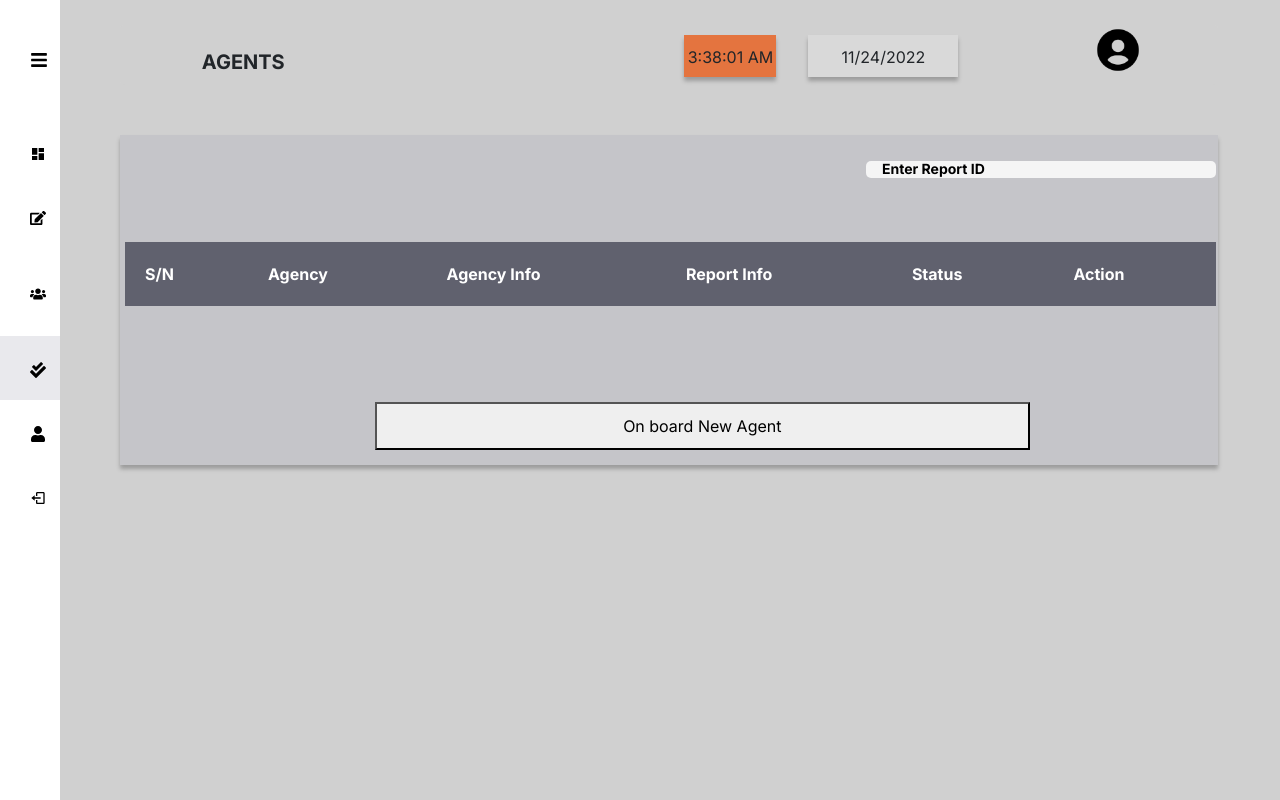
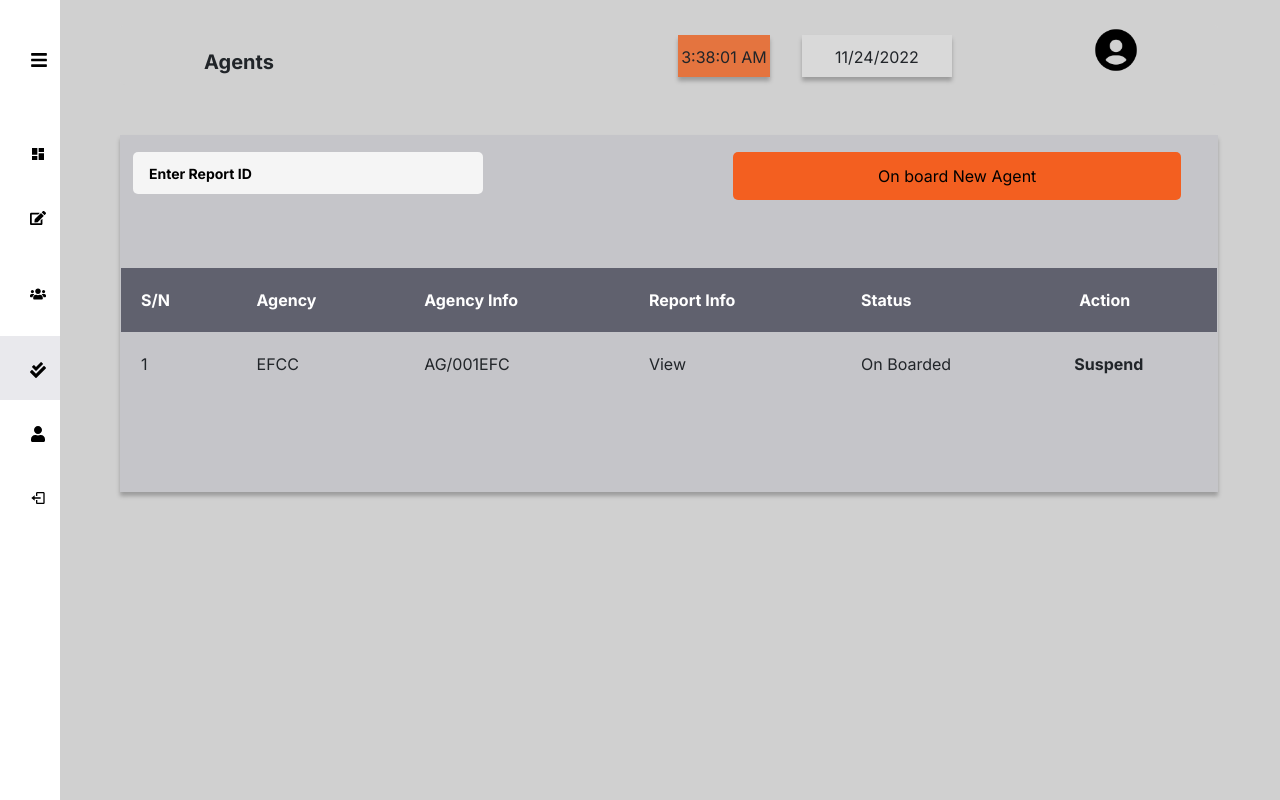
Before and after one commit to godswilludoh/SayIT-React, a React (Create React App) app: page /adminAgents in a window 1280 px wide. Built offline with nearby package versions, Linux system fonts and the light colour scheme.

Commit message:
small UI adjustments

```diff
--- a/src/pages/AdminDashboard/AdminAgents.js
+++ b/src/pages/AdminDashboard/AdminAgents.js
@@ -12,7 +12,7 @@ export const AdminAgents = () => {
 				<div className='topAdmin'>
 					<ul className='admin_Dash_Nav'>
 						<li>
-							<h3 id='dashBar'>AGENTS</h3>
+							<h3 id='dashBar'>Agents</h3>
 						</li>
 						{/* THE TIME AND DATE SECTION */}
 						<li>
@@ -42,12 +42,15 @@ export const AdminAgents = () => {
 
 					{/* <AdminReportTable /> */}
 					<div id="taable_sec">
-  			<div>
+  			<div className='agent-intro'>
     			<h4 className="tableTitle">
    				 <span>
    				 <input type="text" className= "tableSearch" placeholder="Enter Report ID" />
     				</span>
    			 	</h4>
+					<span>
+						<button className='agent-board-btn'> On board New Agent </button>
+					</span>
   			</div>
   				<div id="user-table">
     			<div className="table-del">
@@ -61,19 +64,17 @@ export const AdminAgents = () => {
           		<th>Status</th>
           		<th>Action</th>
        		 </tr>
-				{/* <tr>
+				<tr>
                     <td>1</td>
 					<td>EFCC</td>
 					<td>AG/001EFC</td>
 					<td>View</td>
 					<td>On Boarded</td>
 					<td className='suspend-btn'>Suspend</td>
-                 </tr> */}
+                 </tr>
 
       </tbody></table>
-	  <div>
-		<button className='agent-board-btn'> On board New Agent </button>
-	  </div>
+
   </div>
 </div>
 				</div>
--- a/src/pages/AdminDashboard/Admindash.css
+++ b/src/pages/AdminDashboard/Admindash.css
@@ -240,12 +240,12 @@ hr {
     background: #999DAD38;
 	width: 90%;
     align-content: center;
-	padding: 5px 2px 0px 5px;
+	padding: 5px 1px 0px 1px;
     box-shadow: 0px 4px 4px rgba(0, 0, 0, 0.25);
 
 }
 .tableTitle .tableSearch{
-	margin: 1.5em 0em 0em auto;
+	/* margin: 1.5em 0em 0em auto; */
 	display: flex;
 	align-items: right;
 	border-radius: 5px;
@@ -253,10 +253,18 @@ hr {
 	font-weight: 700;
 	background-color: #f5f5f5;
 	width: 25em;
+	height: 3em;
 	/* margin-left: auto; */
 }
 
 /* THE AGENT TABLE  */
+
+.agent-intro{
+	display: flex;
+	padding: 2px;
+	margin: 10px;
+}
+
 .suspend-btn{
     font-size: 16px;
     font-weight: 700;
@@ -273,12 +281,17 @@ hr {
   }
 
   .agent-board-btn{
-	padding: 10px;
-	margin: 5px 0px 15px 250px;
-	width: 60%;
+	/* padding: 10px; */
+	margin-left: 250px;
+	width: 100%;
+	background-color: rgba(248, 87, 18, 0.923);
+	border: none;
+	border-radius: 5px;
+	/* width: 20em; */
+	height: 3em;
 
   }
 
   .agent-board-btn:hover{
-	background-color: rgba(237, 77, 2, 0.7);
+	background-color: rgba(242, 115, 55, 0.7);
   }
--- a/src/pages/AdminDashboard/adminprofile.css
+++ b/src/pages/AdminDashboard/adminprofile.css
@@ -31,25 +31,28 @@
 }
 
 .main-details-container{
-    margin: 25px 0px 0px 20px;
+    margin: 20px 0px 0px 20px;
 }
 .acct-into{
-    margin: 25px 0px 0px 43px
+    margin: 20px 0px 0px 43px
 }
 .acct-info{
-    margin: 25px 0px 0px 43px;
+    margin: 20px 0px 0px 43px;
     padding: 5px;
     justify-content: space-around;
     /* background-color: aliceblue; */
 }
 .details_Info{
-    padding: 5px;
+    /* padding: 5px; */
     margin: 5px 0px 0px 0px;
-    font-size: small;
+    font-size:small;
     /* gap: 2px; */
+
 }
 .details_Info label{
     padding-right: 70px;
+    display: block;
+
 }
 .info-placehold{
     padding: 5px;
@@ -71,5 +74,6 @@
     padding: 10px 18px;
     width: 10%;
     margin: 5px 0px 2px 50px;
-    border-radius: 12px;
+    /* border-radius: 12px; */
+    border: none;
 }
```
